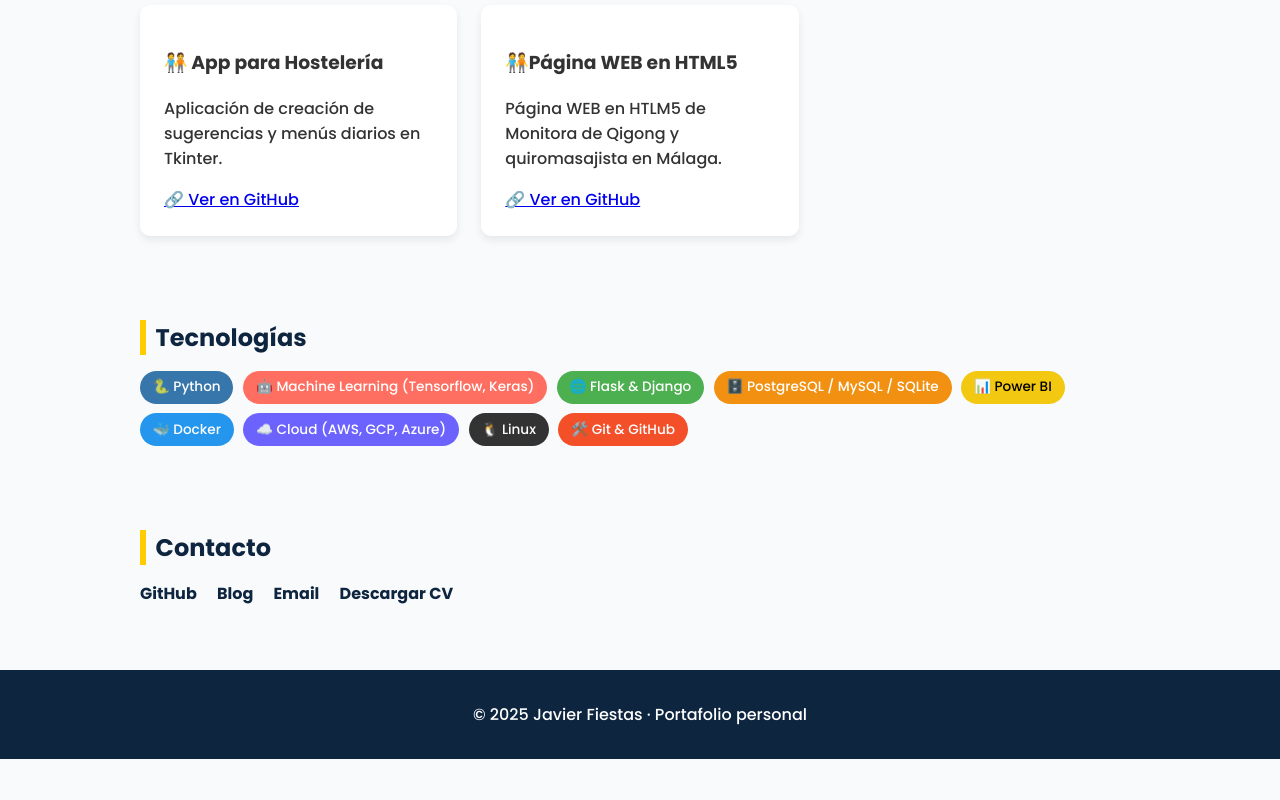
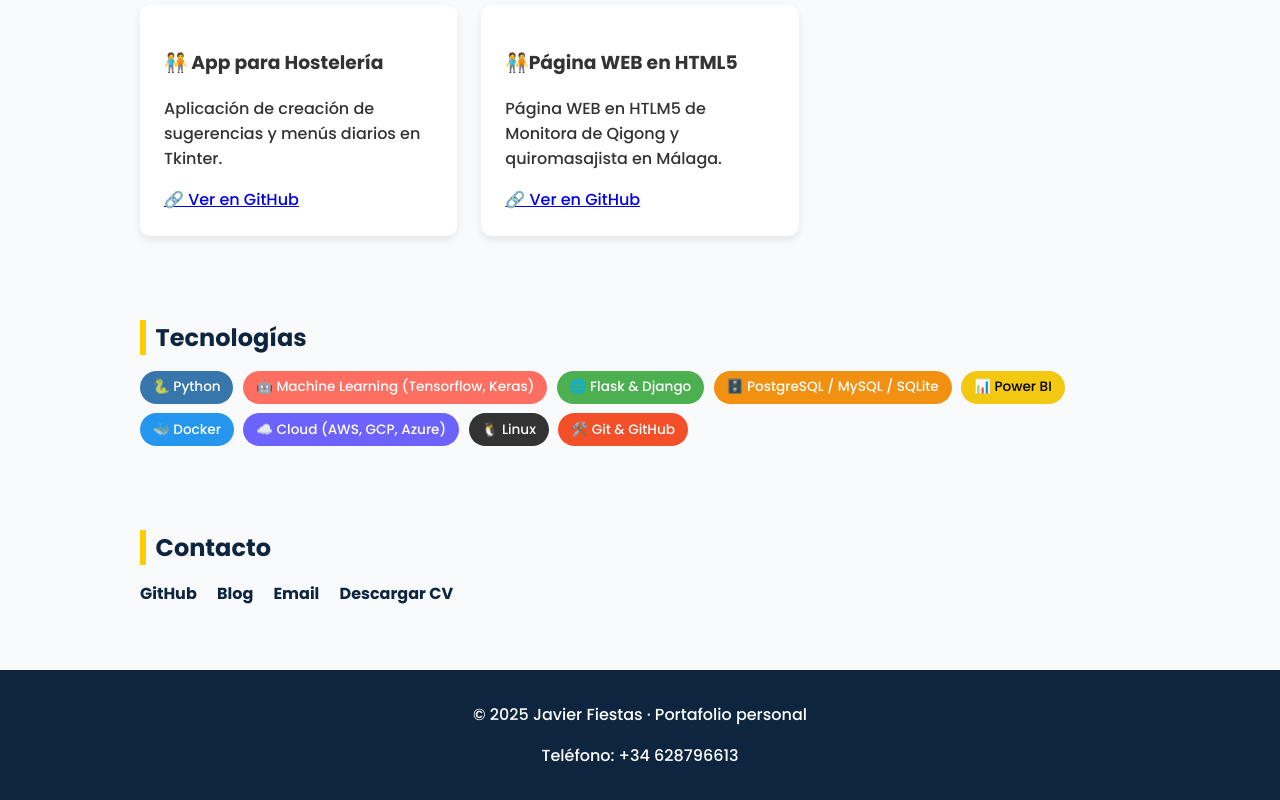
Before and after one commit to Javierfiestasbotella/javierfiestasbotella.github.io, a plain HTML site: page index.html in a window 1280 px wide. Shown: the part 851-1651 px from the top of the page. Before the commit the page ends 1610 px from the top, so only its background shows below. Drawn offline with Linux system fonts and the light colour scheme.

Commit message:
Actualizar index.html

```diff
--- a/index.html
+++ b/index.html
@@ -116,6 +116,7 @@
 
   <footer>
     <p>© 2025 Javier Fiestas · Portafolio personal</p>
+    <p> Teléfono: +34 628796613 </p>
   </footer>
 
   <script>
```
